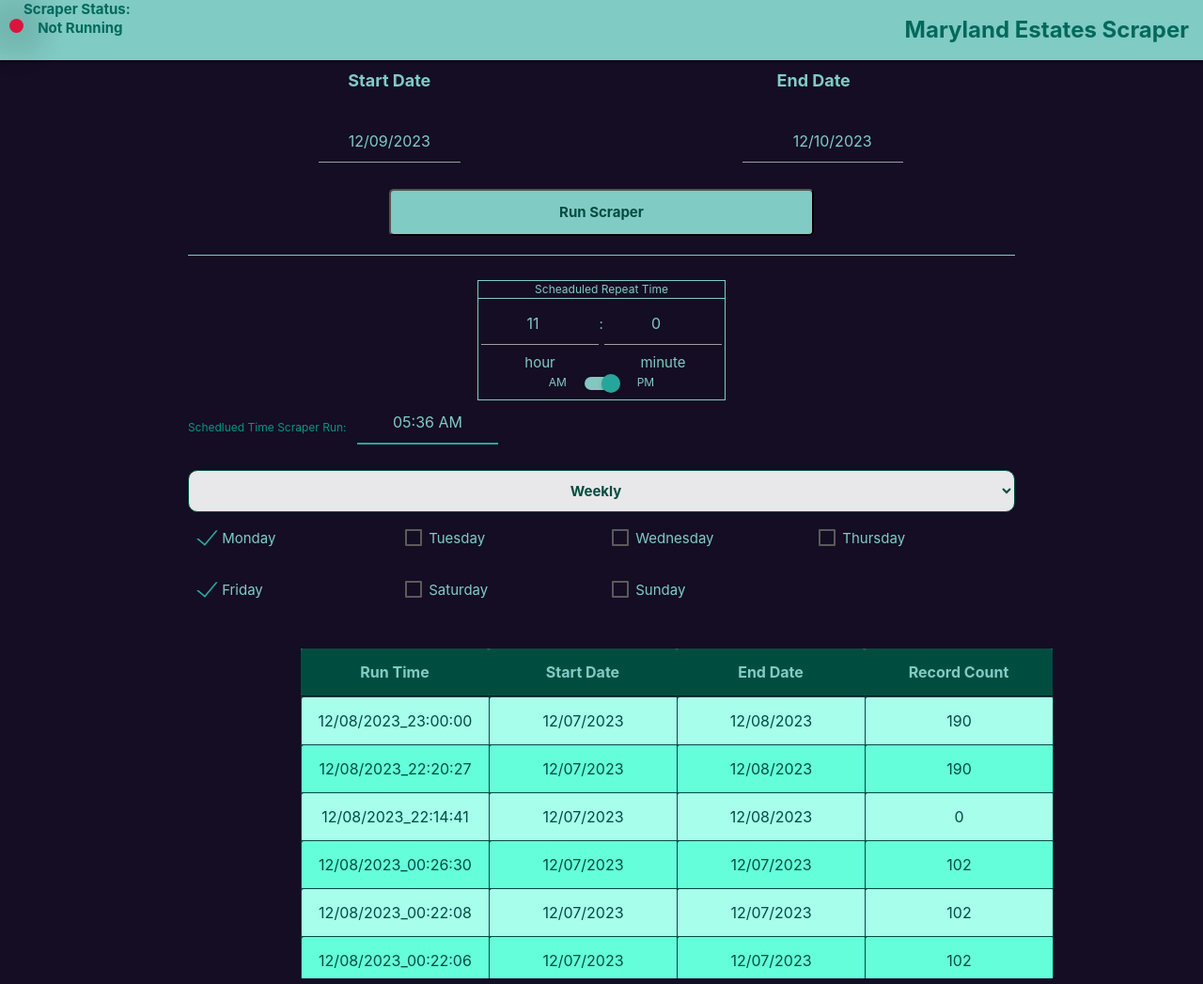
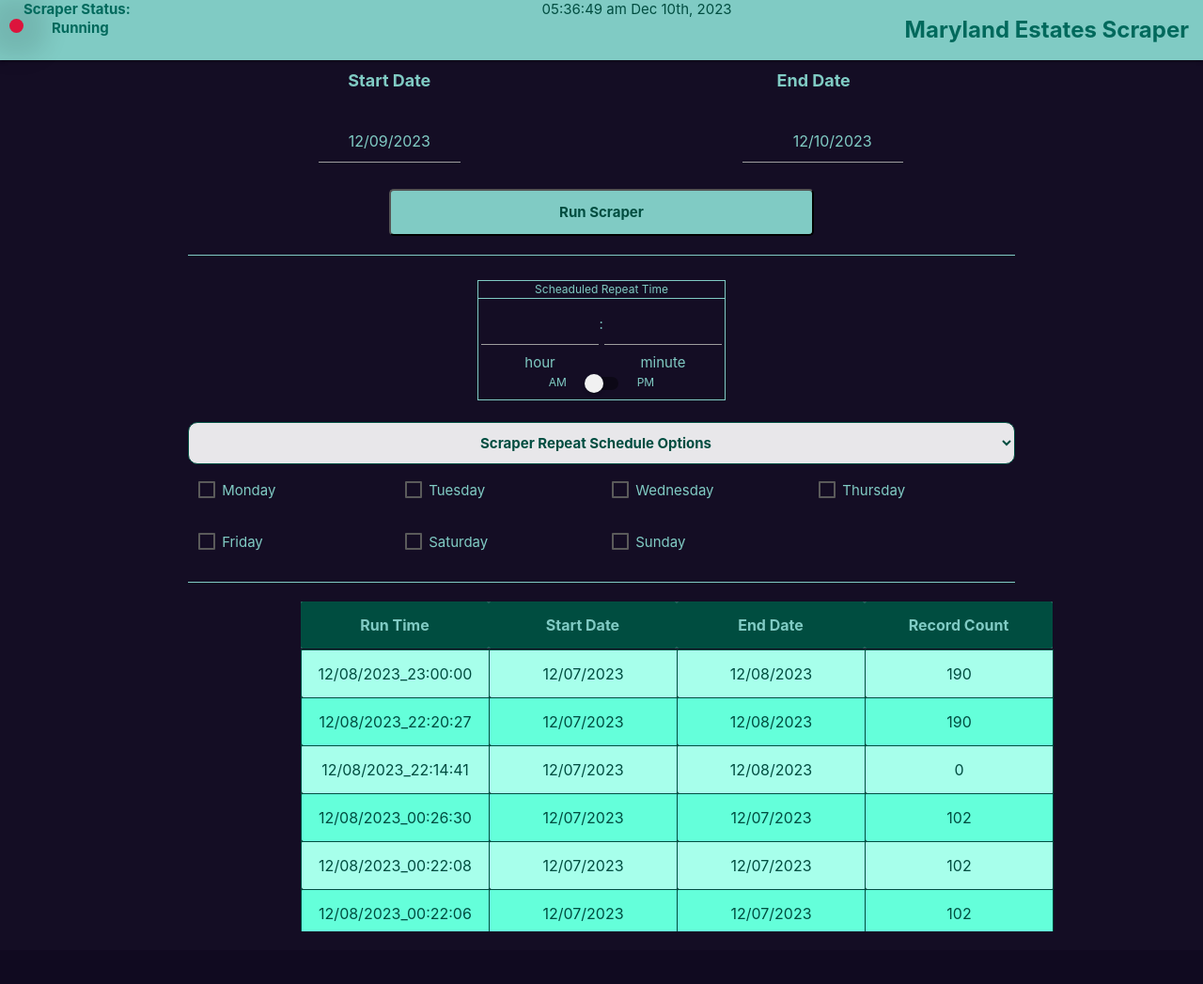
Before and after one commit to NerdboyQ/WebApps, a Flask app: page / in a window 1280 px wide; the page is wider, and only the part inside the window is pictured. Shown: the top 1047 px of that part at 94% size. After the commit the page ends 991 px from the top of that part, so only its background shows below. Run offline with Flask 3, Linux system fonts and the light colour scheme; data comes from the database, SQL or seed files in the repository; data that the repository does not hold is empty; parts of the project's set-up code (start-up, migrations or seed data) failed here and were passed over.

Commit message:
corrected formatting for clock display

```diff
--- a/EstateScraper/scraper_webapp/templates/index.html
+++ b/EstateScraper/scraper_webapp/templates/index.html
@@ -24,7 +24,7 @@
                 </p>
 
                 <div class="col s3 offset-s4 teal-text text-darken-4">
-                    <p id="clock" class="" style="margin: 0; line-height: 20px;">05:46:37 pm Dec 8th, 2023</p>
+                    <p id="clock" class="teal-text text-darken-4" style="margin: 0; line-height: 20px;">05:46:37 pm Dec 8th, 2023</p>
                 </div>
                 <a href="#" class="right teal-text text-darken-3" style="font-weight: bold; padding-right: 15px; font-size: x-large;">Maryland Estates Scraper</a>
                 <ul id="nav-mobile" class="left hide-on-med-and-down">
@@ -58,7 +58,7 @@
                 </div>
             </div>
 
-            <div class="container">
+            <div class="container" style="border-bottom: #80cbc4 1px solid;">
                 <div class="center" style="border: #80cbc4 1px solid; max-height:300px; margin-top: 3%; margin-left: auto; margin-right: auto; width: 30%; padding-bottom: 1%;">
                     <div class="" style="display: block; border-bottom: 1px solid #80cbc4;">
                         <label class="teal-text text-lighten-3">Scheaduled Repeat Time</label>
@@ -67,7 +67,7 @@
                     <div class="" style="display: block;height: 10%; width: 100%;padding: 1%;">
                         <div class="teal-text text-lighten-3" style="float: left; width: 49%;">
 
-                                <input id="rpt-time-hr" type="number" class="time-sel-input" name="quantity" min="01" max="12"name></input>
+                                <input id="rpt-time-hr" type="number" class="time-sel-input" name="quantity" pattern="\d{2}" maxlength="2" min="01" max="12"name></input>
                                 hour
                         </div>
                         <div class="teal-text text-lighten-3" style="float: left; width: 2%;padding-top: 5%;">
@@ -75,7 +75,7 @@
                         </div>
                         <div class="teal-text text-lighten-3" style="float: left; width: 49%;">
 
-                                <input id="rpt-time-mm" type="number" class="time-sel-input" name="quantity" min="00" max="59"></input>
+                                <input id="rpt-time-mm" type="number" class="time-sel-input" name="quantity" pattern="\d{2}" maxlength="2" min="00" max="59"></input>
                                 minute
 
                         </div>
@@ -92,13 +92,7 @@
                         </div>
                     </div>
                 </div>
-
-                <div class="row">
-                    <label class="col m3 teal-text text-btlighten-3 active" style="padding-top: 20px;width: fit-content;">Schedlued Time Scraper Run:</label>
-                    <div class="col m2" style="padding: 0px;">
-                        <input type="text" class="timepicker center teal-text text-lighten-3" style="padding-left: 0px;">
-                    </div>
-                </div>
+                <br>
                 <select id="rpt-options" class="browser-default center thten-3 teal-text text-darken-4" style="font-weight: bold; border: 1px solid; border-radius: 10px;">
                     <option value="" disabled="" selected="">Scraper Repeat Schedule Options</option>
                     <option value="1">Daily</option>
```
